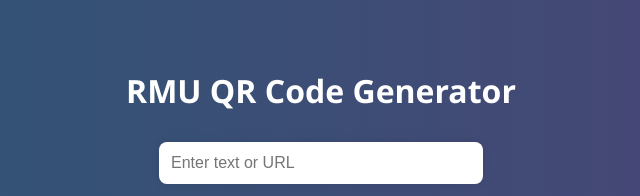
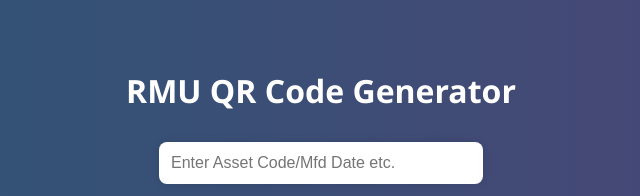
Before and after one commit to kztcmwebsite/QRcodegenerator, a plain HTML site: page index.html in a window 1280 px wide. Shown: the top 196 px of the page, without its empty margins (319-959 px from the left). Drawn offline with nearby package versions, Linux system fonts and the light colour scheme.

Commit message:
Update index.html

```diff
--- a/index.html
+++ b/index.html
@@ -94,7 +94,7 @@
   <h1>RMU QR Code Generator</h1>
 
   <div id="qrForm">
-    <input type="text" id="text" placeholder="Enter text or URL" />
+    <input type="text" id="text" placeholder="Enter Asset Code/Mfd Date etc." />
     <button onclick="generateQRCode()">Generate QR Code</button>
   </div>
 
```
